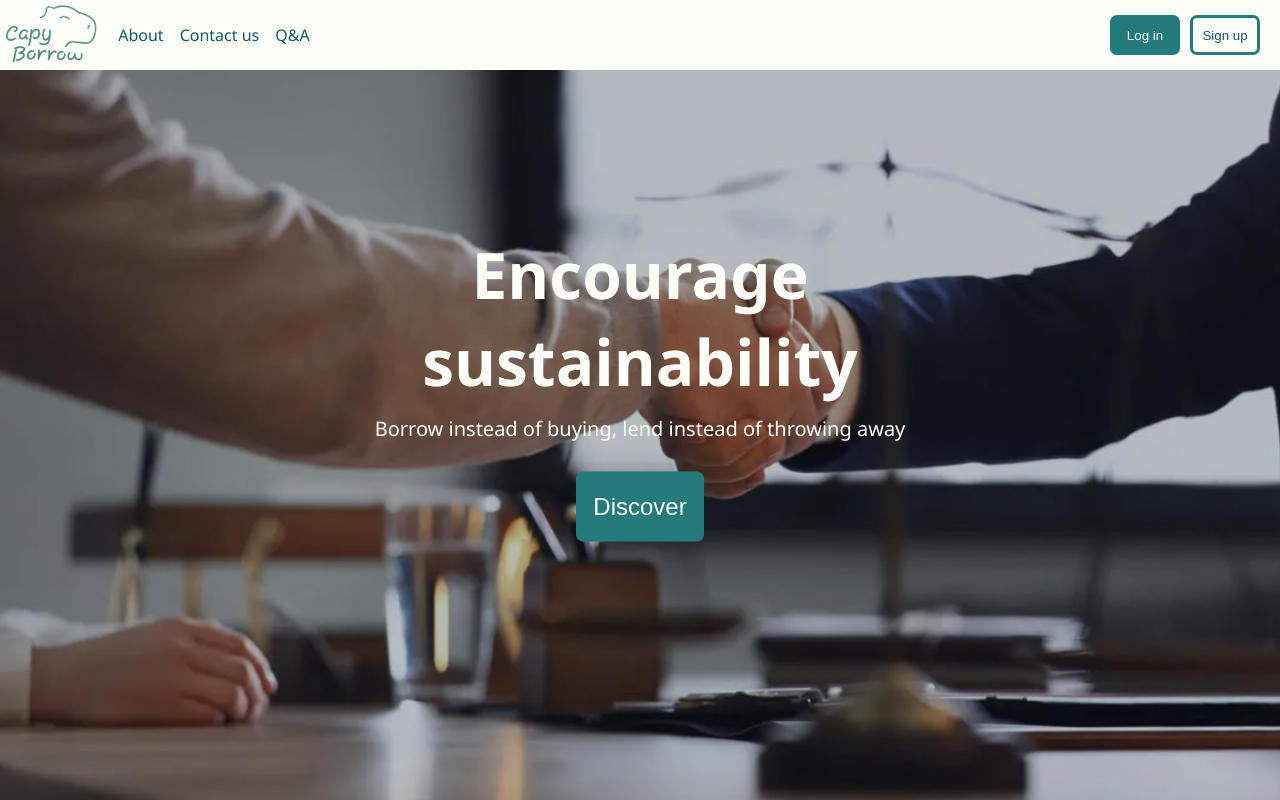
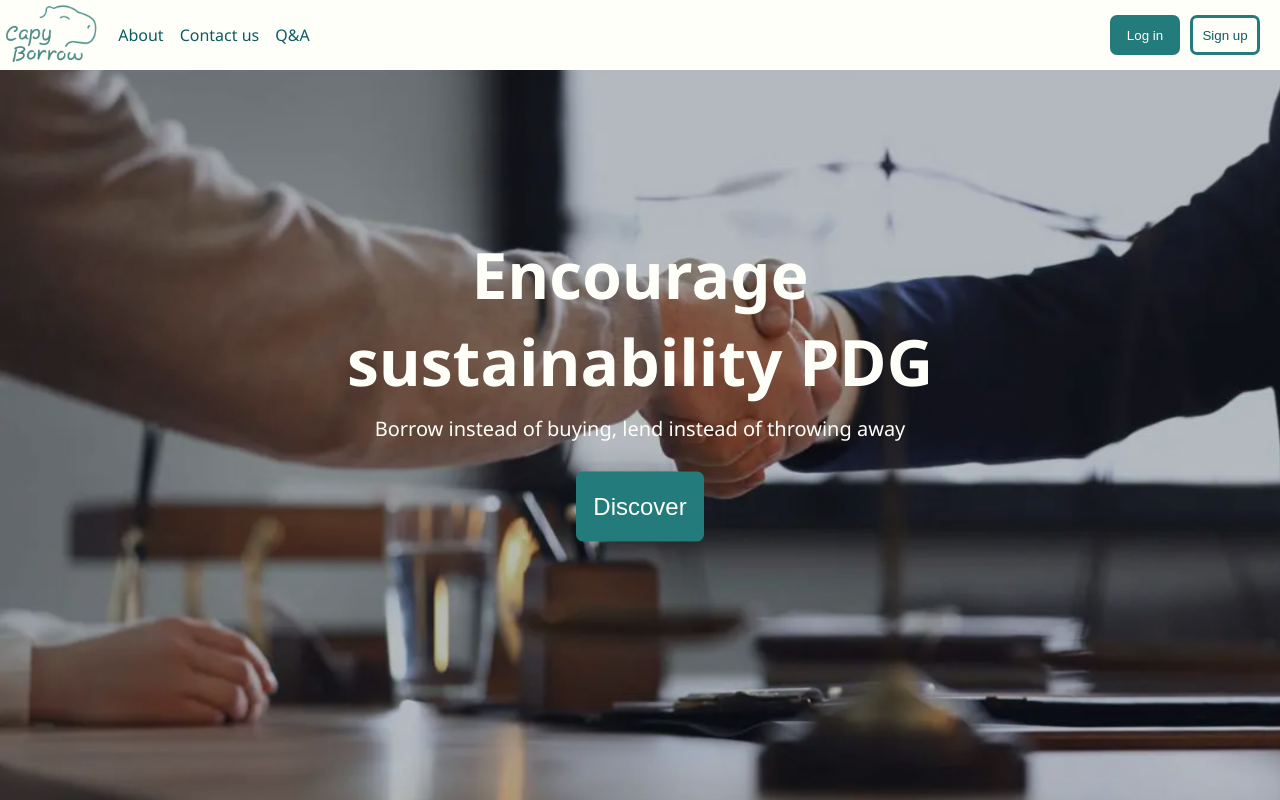
Before and after one commit to CapyBorrow-PDG/capyborrow, a React (Create React App) app in the folder frontend/: page / in a window 1280 px wide. Shown: the top 800 px of the page. Built offline with nearby package versions, Linux system fonts and the light colour scheme; the HTML template or start-up script is replaced by a standard one.

Commit message:
SCRUM-5 test

```diff
--- a/frontend/src/pages/Landing.tsx
+++ b/frontend/src/pages/Landing.tsx
@@ -14,7 +14,7 @@ const Landing = () => {
       <div id="segment1">
         <img src={handshake} id="titleimage" alt="handshake" />
         <div className="titletext lighttext">
-          <h1>Encourage sustainability</h1>
+          <h1>Encourage sustainability PDG</h1>
           <h3>Borrow instead of buying, lend instead of throwing away</h3>
           <button className="darkbutton" onClick={() => navigate('/shop')}>Discover</button>
         </div>
```
